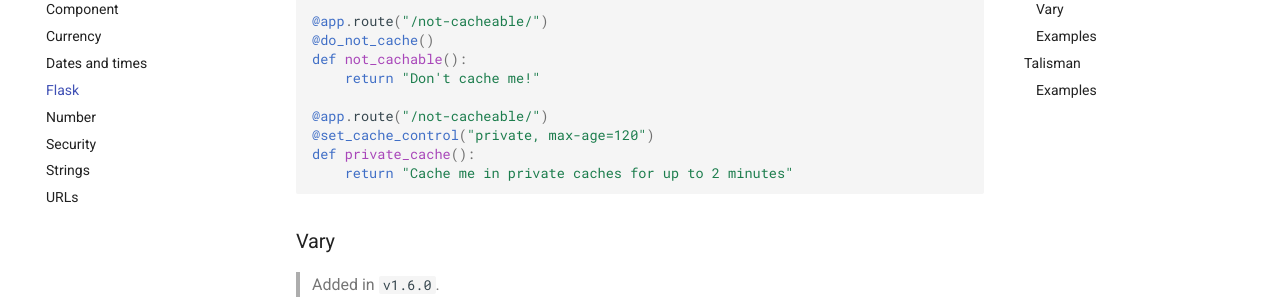
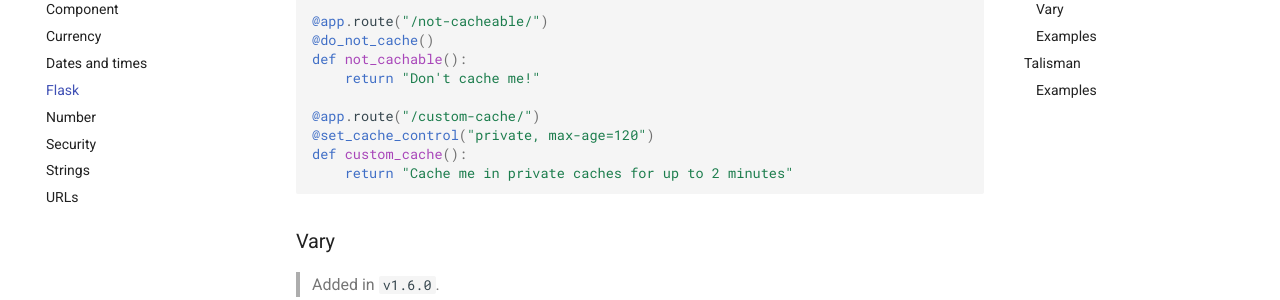
Before and after one commit to nationalarchives/python-utilities, an MkDocs documentation site: the page built from docs/flask.md, in a window 1280 px wide and 900 px high, scrolled down 488 px. Shown: the part 153-453 px from the top of the window. Built offline with MkDocs 1.6.1 and Material for MkDocs 9.7.7, drawn with Linux system fonts in a browser that asks for light colours; comment, search, counter and statistics services are not loaded.

Commit message:
Rename route for custom cache example in Flask documentation (#39)

````diff
--- a/docs/flask.md
+++ b/docs/flask.md
@@ -28,9 +28,9 @@ def cachable_for_up_to_1h():
 def not_cachable():
     return "Don't cache me!"
 
-@app.route("/not-cacheable/")
+@app.route("/custom-cache/")
 @set_cache_control("private, max-age=120")
-def private_cache():
+def custom_cache():
     return "Cache me in private caches for up to 2 minutes"
 ```
 
````
